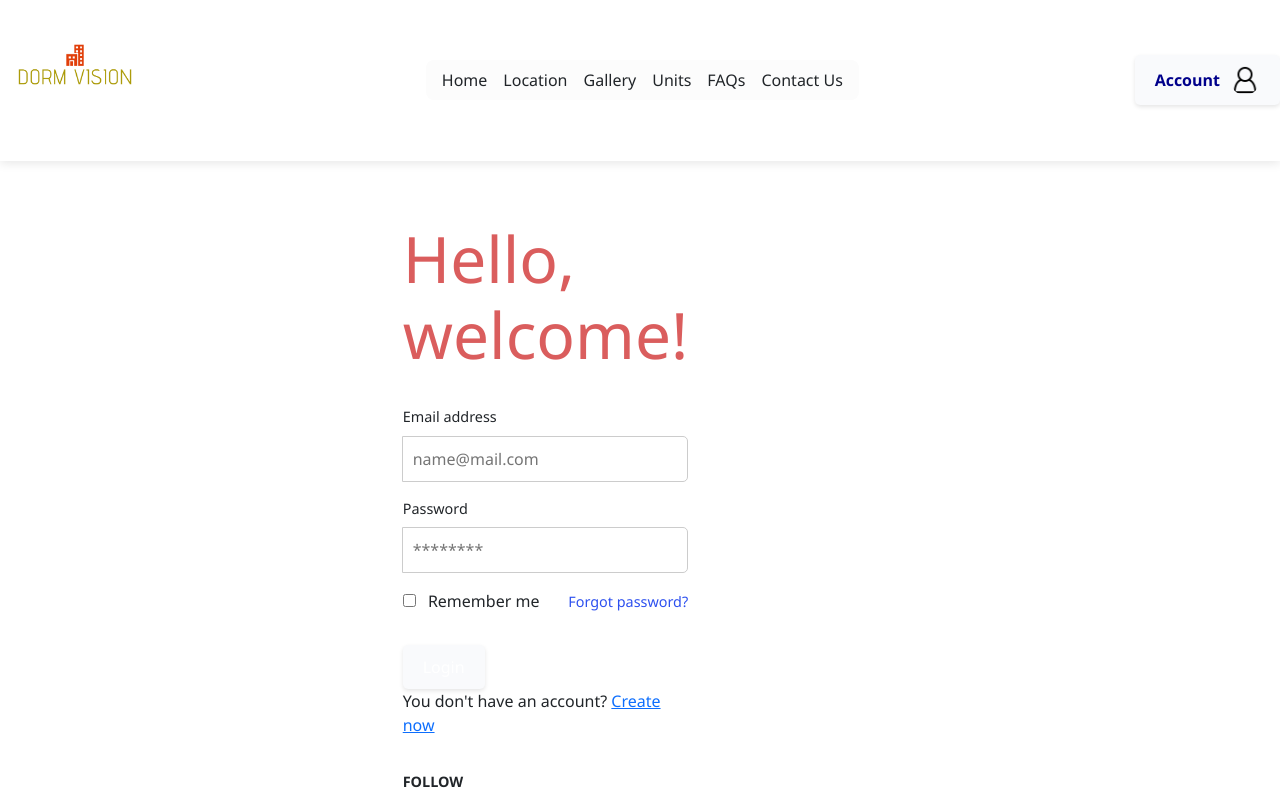
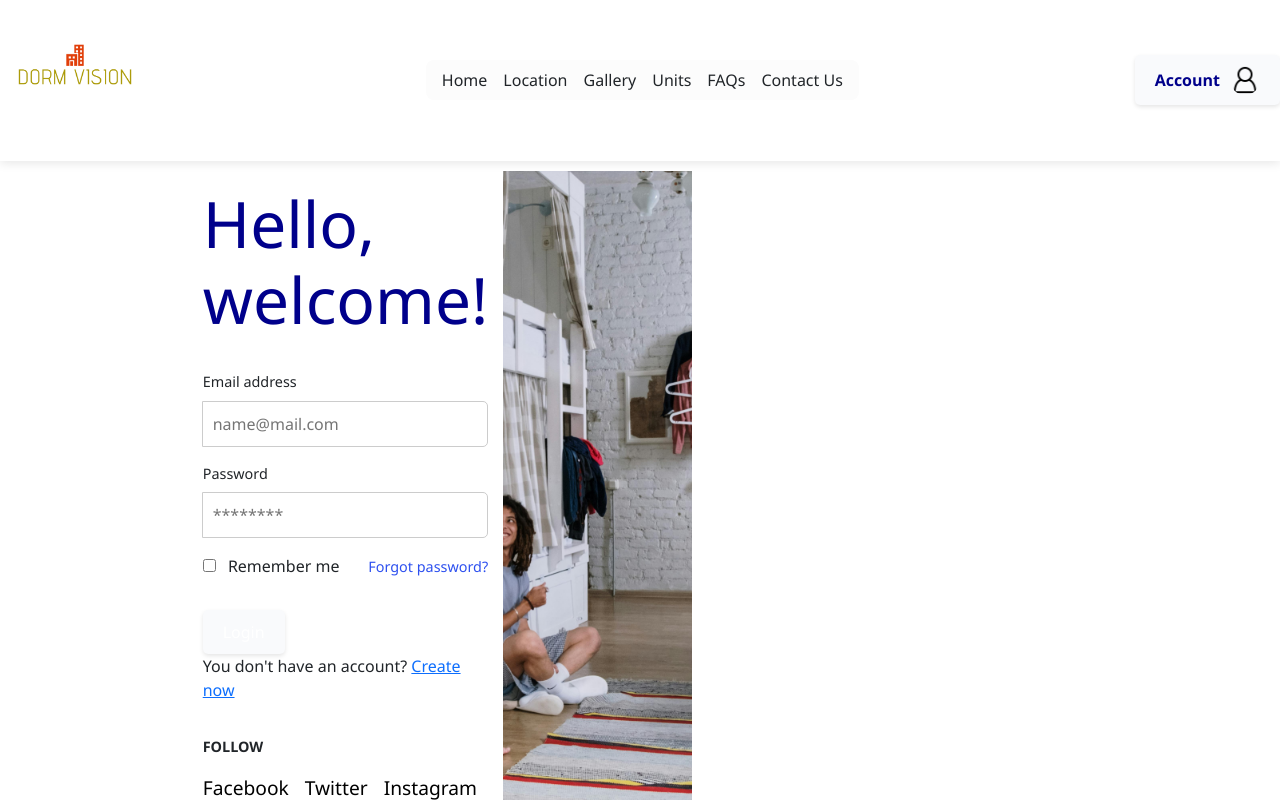
Before and after one commit to Albean12/dorm-vision, a React (Create React App) app: page /login in a window 1280 px wide. Shown: the top 800 px of the page. Built offline with nearby package versions, Linux system fonts and the light colour scheme.

Commit message:
NAVBAR/LOG MINI UPDATE
HINDI PADIN TAPOS

```diff
--- a/src/Home.css
+++ b/src/Home.css
@@ -6,6 +6,7 @@
   padding: 0;
   margin: 0;
 }
+
 
 .home-page::before {
   content: "";
@@ -61,11 +62,13 @@
 .features {
   padding: 50px 20px;
   text-align: center;
+  color: #00008b;
 }
 
 .features h2 {
   font-size: 2.5em;
   margin-bottom: 30px;
+  color: #00008b;
 }
 
 
--- a/src/Homepage.css
+++ b/src/Homepage.css
@@ -1,3 +1,10 @@
+/* Ensure the body has some margin so the navbar doesn't overlap the top content */
+body {
+  margin: 0;
+  padding: 0;
+  font-family: 'Segoe UI', Arial, sans-serif;
+}
+
 .homepage {
   font-family: "Segoe UI", Arial, sans-serif;
 }
@@ -9,13 +16,14 @@
   align-items: center;
   background-color: white; /* Background color */
   padding: 1rem 2rem;
-  position: fixed; /* Change to fixed for better scrolling behavior */
-  top: 0;
+  position: sticky; /* Sticky position */
+  top: 0; /* Stick at the top of the page */
   width: 100%; /* Ensure it spans the full width */
   z-index: 100; /* Keep it above other content */
   box-shadow: 0 2px 10px rgba(0, 0, 0, 0.1); /* Shadow for visibility */
 }
 
+/* Other styles remain the same */
 .logo-container {
   display: flex;
   align-items: center;
@@ -58,11 +66,12 @@
   width: 100%;
 }
 
+/* Main content adjustment */
 .main-content {
   display: flex;
   justify-content: center;
   align-items: flex-start;
-  height: 20vh;
+  height: 100vh; /* Adjust to full height if needed */
   background-position: center;
   background-repeat: no-repeat;
   padding-top: 10px; /* Add padding to prevent content from being hidden behind the navbar */
@@ -71,9 +80,10 @@
 .main-content h1 {
   font-size: 4rem;
   font-weight: normal;
-  color: #da5d5d;
+  color: #00008b;
 }
 
+/* Logo */
 .logo img {
   max-width: 150px;
   height: auto;
--- a/src/Login.css
+++ b/src/Login.css
@@ -9,12 +9,14 @@ body, html {
 .login-page {
   display: flex;
   height: 100vh;
+  padding: 0 20px; /* Add padding to both sides */
 }
 
 /* Left section (Form) */
 .login-left {
   flex: 1;
-  padding: 50px;
+  padding: 15px;
+  margin-left: -400px; /* Add this line to create space on the left */
   background-color: #fff;
   display: flex;
   flex-direction: column;
@@ -135,8 +137,12 @@ body, html {
 
 /* Right section (Background) */
 .login-right {
-  flex: 1;
-  background: url('') no-repeat center center/cover;
+  flex: 1; /* Ensure this section takes up one portion of the available space */
+  background: url('/public/bgroom.jpg') no-repeat center center;
+  background-size: cover; /* Ensure the image covers the entire area */
+  height: 100vh; /* Make the right side take up the full viewport height */
+
+
 }
 
 /* Responsive adjustments */
```
